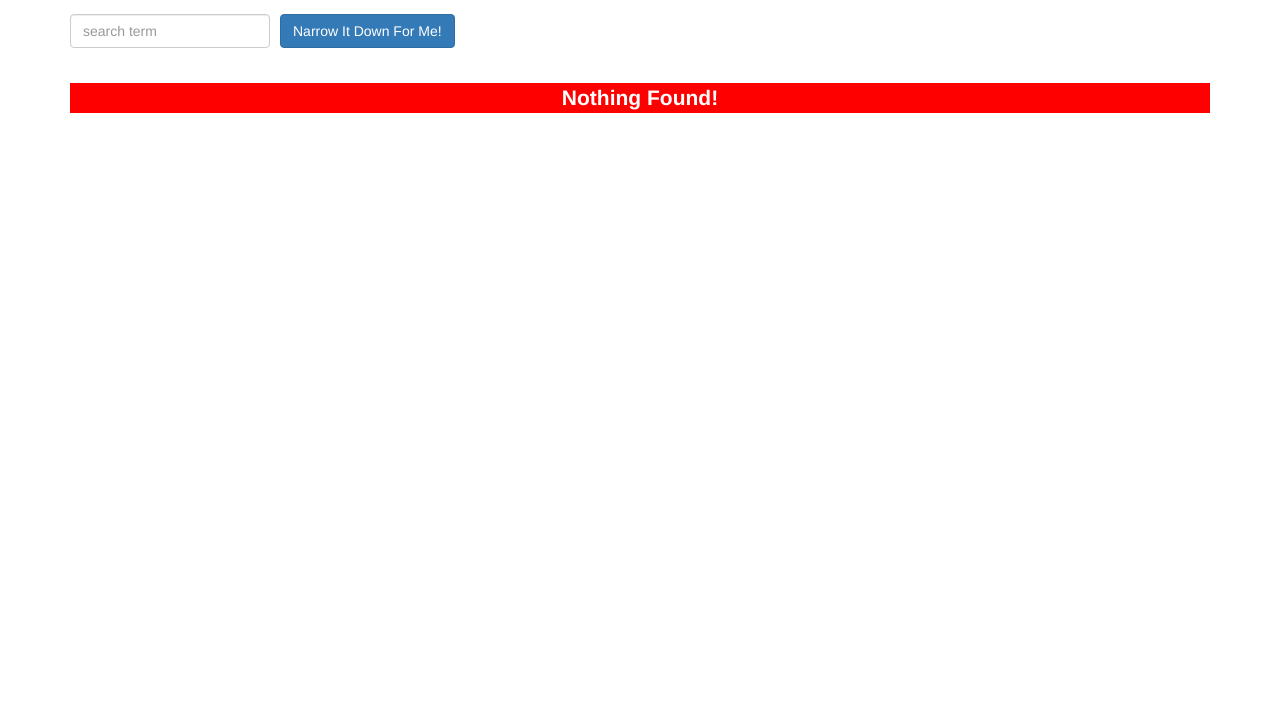
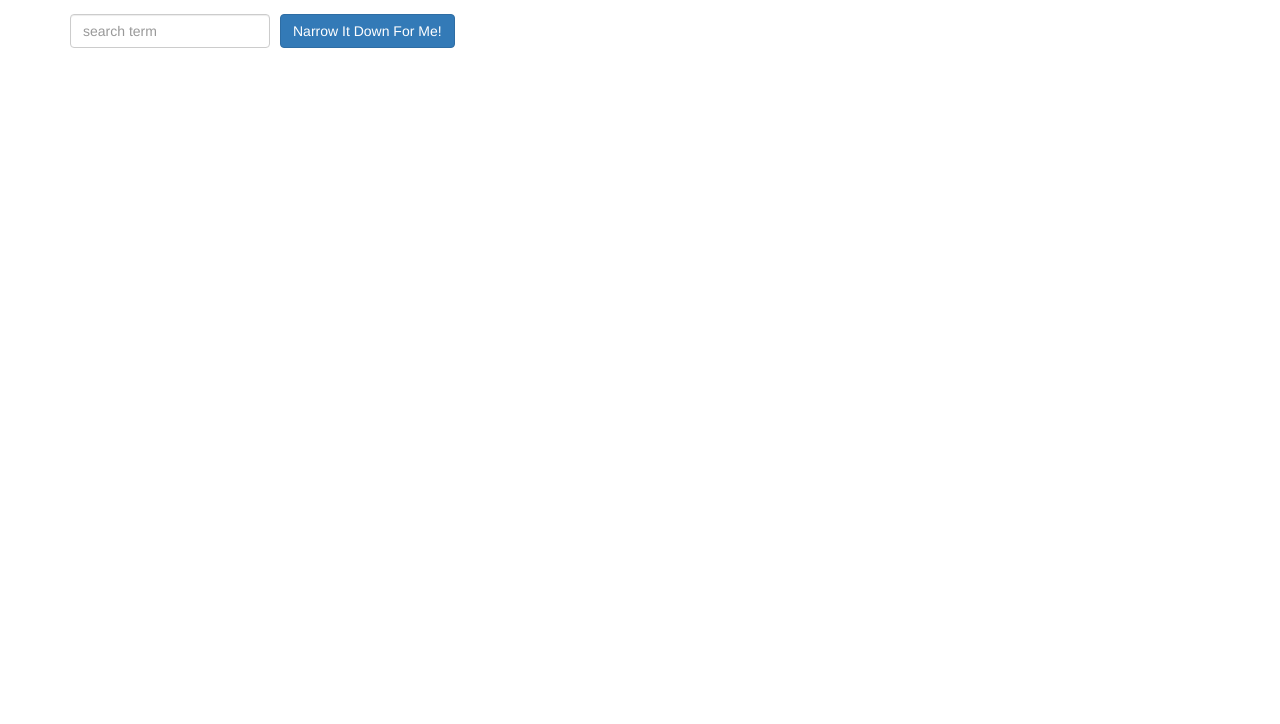
Before and after one commit to jrcarlosanto/mod3_solution, a plain HTML site: page index.html in a window 1280 px wide. Shown: the part 76-800 px from the top of the page. Drawn offline with Linux system fonts and the light colour scheme.

Commit message:
Update found-items.html

```diff
--- a/found-items.html
+++ b/found-items.html
@@ -8,4 +8,4 @@
       </td>
   </tr>
 </table>
-<div class="error" ng-if="!foundItems || (foundItems && foundItems.length===0)">Nothing Found!</div>
+<div class="error" ng-if="!foundItems || (item && foundItems.length===0 )">Nothing Found!</div>
```
